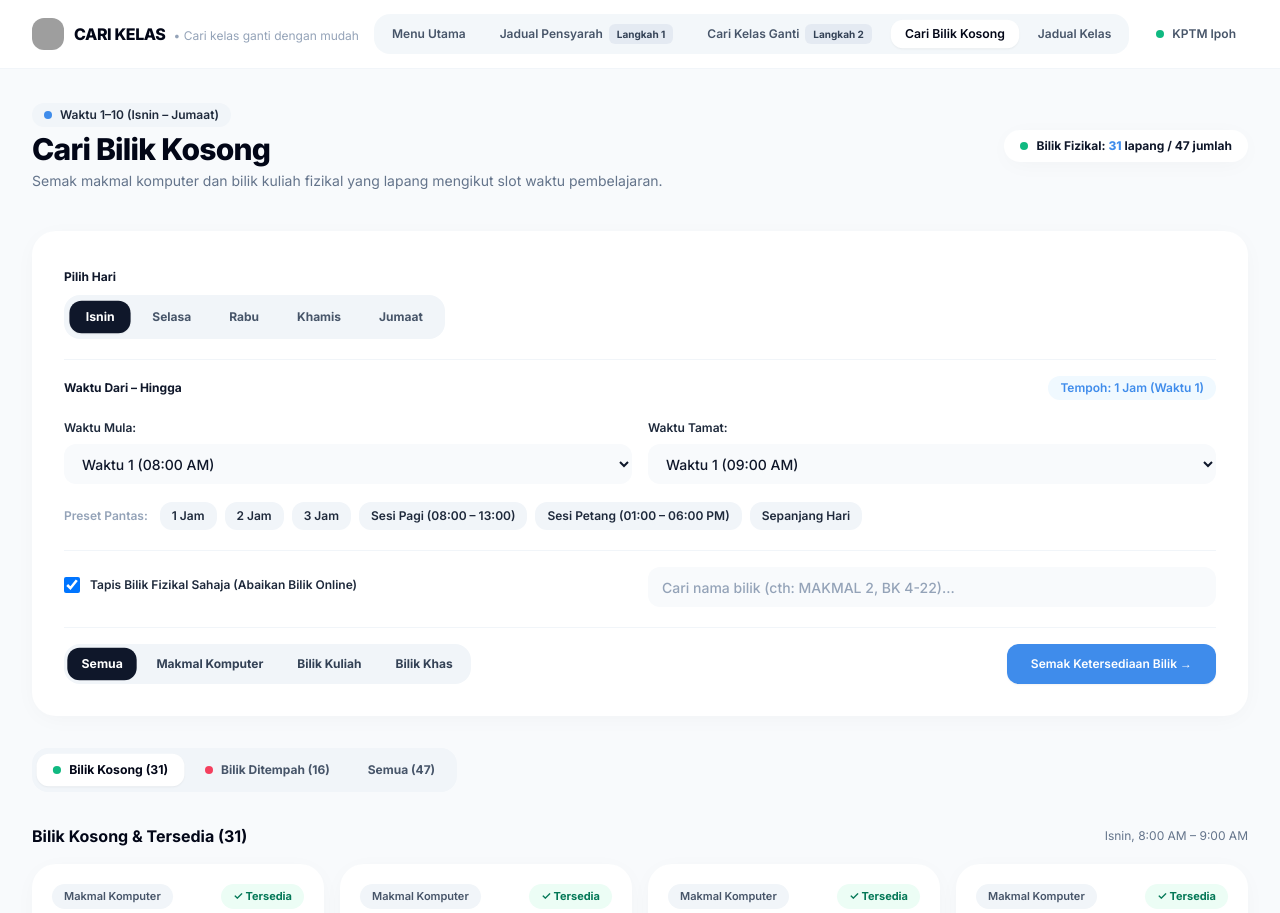
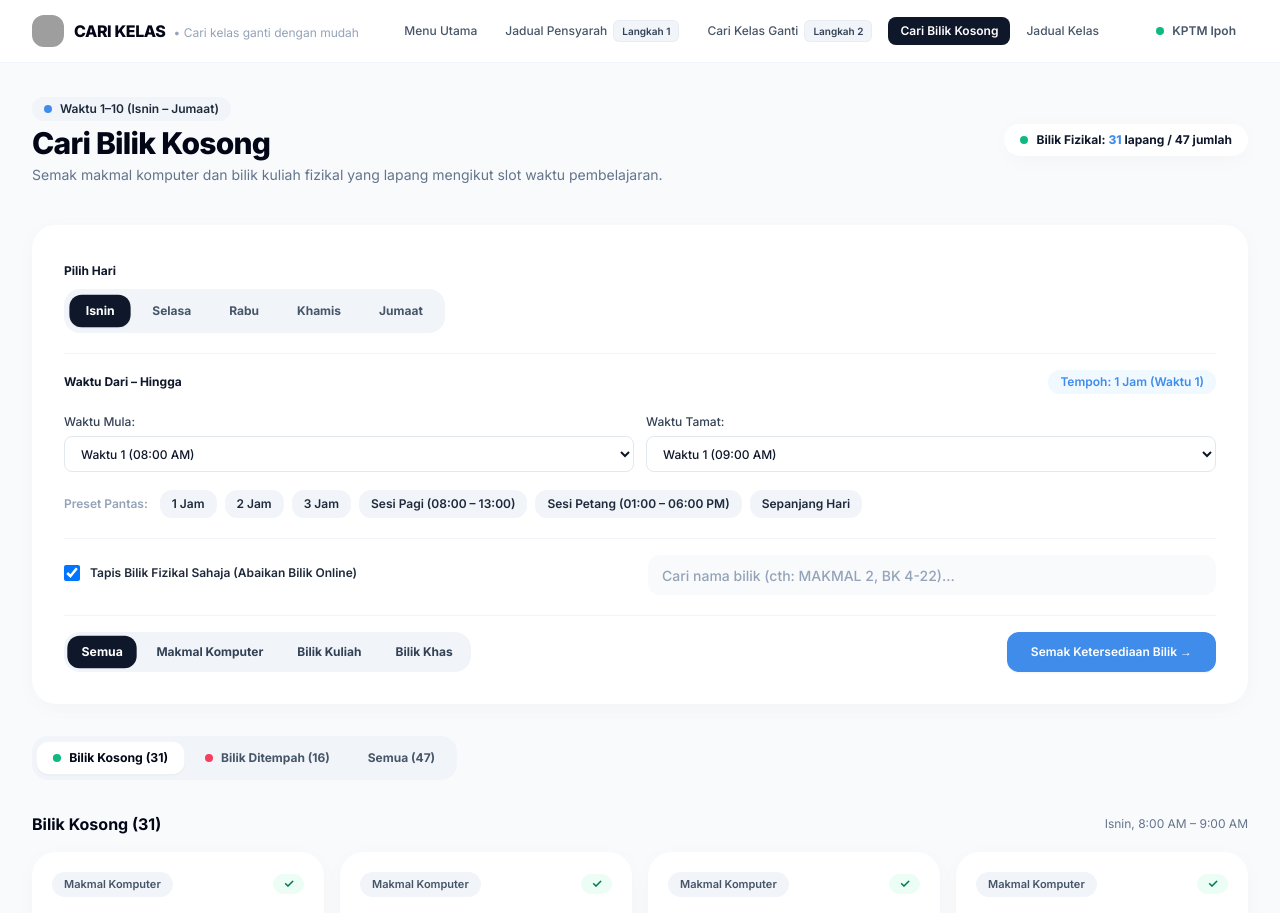
Before and after one commit to syfxai/cari_kelas, a Next.js app: page /rooms in a window 1280 px wide. Shown: the top 913 px of the page. Built offline with nearby package versions, Linux system fonts and the light colour scheme; grey boxes are pictures that could not be loaded.

Commit message:
fix(ui): clean navbar styles, neutral dropdown inputs, simplified checkmark badge, and update master design guidelines

```diff
--- a/src/app/replacement/page.tsx
+++ b/src/app/replacement/page.tsx
@@ -534,7 +534,7 @@ export default function ReplacementPage() {
               id="select-teacher"
               value={teacherName}
               onChange={e => handleTeacherChange(e.target.value)}
-              className="w-full h-10 px-3.5 bg-slate-50 rounded-xl text-xs sm:text-sm font-medium text-slate-900 focus:outline-none focus:ring-2 focus:ring-[#3f8ceb] transition-colors cursor-pointer"
+              className="w-full h-9 px-3 bg-white border border-slate-200 rounded-lg text-xs font-medium text-slate-900 focus:outline-none focus:border-slate-400 transition-colors cursor-pointer"
             >
               <option value="">Pilih Pensyarah</option>
               {teacherNames.map(name => (
@@ -560,7 +560,7 @@ export default function ReplacementPage() {
               value={className}
               onChange={e => handleClassChange(e.target.value)}
               disabled={!teacher || classesTaughtByTeacher.length === 0}
-              className="w-full h-10 px-3.5 bg-slate-50 rounded-xl text-xs sm:text-sm font-medium text-slate-900 focus:outline-none focus:ring-2 focus:ring-[#3f8ceb] transition-colors disabled:opacity-50 cursor-pointer"
+              className="w-full h-9 px-3 bg-white border border-slate-200 rounded-lg text-xs font-medium text-slate-900 focus:outline-none focus:border-slate-400 transition-colors disabled:opacity-50 cursor-pointer"
             >
               <option value="">
                 {!teacher
@@ -587,7 +587,7 @@ export default function ReplacementPage() {
               value={sourceKey}
               onChange={e => handleSlotChange(e.target.value)}
               disabled={!className || classSlotsForTeacher.length === 0}
-              className="w-full h-10 px-3.5 bg-slate-50 rounded-xl text-xs sm:text-sm font-medium text-slate-900 focus:outline-none focus:ring-2 focus:ring-[#3f8ceb] transition-colors disabled:opacity-50 cursor-pointer"
+              className="w-full h-9 px-3 bg-white border border-slate-200 rounded-lg text-xs font-medium text-slate-900 focus:outline-none focus:border-slate-400 transition-colors disabled:opacity-50 cursor-pointer"
             >
               <option value="">
                 {!className ? 'Pilih kelas dahulu' : 'Pilih slot waktu'}
--- a/src/app/rooms/page.tsx
+++ b/src/app/rooms/page.tsx
@@ -389,13 +389,13 @@ export default function RoomsPage() {
                 </span>
               </div>
 
-              <div className="grid grid-cols-1 sm:grid-cols-2 lg:grid-cols-12 gap-4 items-center">
-                <div className="lg:col-span-6 space-y-1.5">
-                  <span className="text-xs font-semibold text-slate-800">Waktu Mula:</span>
+              <div className="grid grid-cols-1 sm:grid-cols-2 lg:grid-cols-12 gap-3 items-center">
+                <div className="lg:col-span-6 space-y-1">
+                  <span className="text-xs font-medium text-slate-700">Waktu Mula:</span>
                   <select
                     value={timeStart}
                     onChange={e => handleTimeStartChange(e.target.value)}
-                    className="w-full h-10 px-3.5 bg-slate-50 rounded-xl text-xs sm:text-sm font-medium text-slate-900 focus:outline-none focus:ring-2 focus:ring-[#3f8ceb] transition-colors cursor-pointer"
+                    className="w-full h-9 px-3 bg-white border border-slate-200 rounded-lg text-xs font-medium text-slate-900 focus:outline-none focus:border-slate-400 transition-colors cursor-pointer"
                   >
                     {PERIOD_START_OPTIONS.map(opt => (
                       <option key={opt.value} value={opt.value}>
@@ -405,12 +405,12 @@ export default function RoomsPage() {
                   </select>
                 </div>
 
-                <div className="lg:col-span-6 space-y-1.5">
-                  <span className="text-xs font-semibold text-slate-800">Waktu Tamat:</span>
+                <div className="lg:col-span-6 space-y-1">
+                  <span className="text-xs font-medium text-slate-700">Waktu Tamat:</span>
                   <select
                     value={timeEnd}
                     onChange={e => handleTimeEndChange(e.target.value)}
-                    className="w-full h-10 px-3.5 bg-slate-50 rounded-xl text-xs sm:text-sm font-medium text-slate-900 focus:outline-none focus:ring-2 focus:ring-[#3f8ceb] transition-colors cursor-pointer"
+                    className="w-full h-9 px-3 bg-white border border-slate-200 rounded-lg text-xs font-medium text-slate-900 focus:outline-none focus:border-slate-400 transition-colors cursor-pointer"
                   >
                     {PERIOD_END_OPTIONS.map(opt => {
                       const disabled = timeToMinutes(opt.value) <= timeToMinutes(timeStart);
@@ -558,7 +558,7 @@ export default function RoomsPage() {
               <div className="space-y-4">
                 <div className="flex items-center justify-between">
                   <h2 className="text-base font-bold text-slate-950">
-                    Bilik Kosong & Tersedia ({filteredAvailable.length})
+                    Bilik Kosong ({filteredAvailable.length})
                   </h2>
                   <span className="text-xs text-slate-500">
                     {DAY_LABELS[selectedDay]}, {formatTime(timeStart)} – {formatTime(timeEnd)}
@@ -580,8 +580,8 @@ export default function RoomsPage() {
                               <span className="text-[11px] font-semibold text-slate-600 bg-slate-100 px-3 py-1 rounded-full">
                                 {roomCategoryLabel(room.category)}
                               </span>
-                              <span className="inline-flex items-center gap-1.5 text-[11px] font-bold text-emerald-700 bg-emerald-50 px-3 py-1 rounded-full">
-                                ✓ Tersedia
+                              <span className="inline-flex items-center justify-center text-xs font-bold text-emerald-700 bg-emerald-50 px-2.5 py-0.5 rounded-full" title="Tersedia">
+                                ✓
                               </span>
                             </div>
 
--- a/src/app/test-styles/page.tsx
+++ b/src/app/test-styles/page.tsx
@@ -241,7 +241,7 @@ export default function TestStylesPage() {
                 <div className="flex items-center justify-between">
                   <span className="text-xs font-semibold text-slate-500">Makmal Komputer</span>
                   <span className="text-[11px] font-bold text-emerald-700 bg-emerald-50 px-2.5 py-0.5 rounded-full">
-                    ✓ Tersedia
+                    ✓
                   </span>
                 </div>
                 <h4 className="text-base font-extrabold text-slate-950">MAKMAL CYBER 1</h4>
@@ -252,7 +252,7 @@ export default function TestStylesPage() {
                 <div className="flex items-center justify-between">
                   <span className="text-xs font-semibold text-slate-500">Makmal Komputer</span>
                   <span className="text-[11px] font-bold text-emerald-700 bg-emerald-50 px-2.5 py-0.5 rounded-full">
-                    ✓ Tersedia
+                    ✓
                   </span>
                 </div>
                 <h4 className="text-base font-extrabold text-slate-950">MAKMAL IT 3</h4>
@@ -263,7 +263,7 @@ export default function TestStylesPage() {
                 <div className="flex items-center justify-between">
                   <span className="text-xs font-semibold text-slate-500">Bilik Kuliah</span>
                   <span className="text-[11px] font-bold text-emerald-700 bg-emerald-50 px-2.5 py-0.5 rounded-full">
-                    ✓ Tersedia
+                    ✓
                   </span>
                 </div>
                 <h4 className="text-base font-extrabold text-slate-950">BILIK KULIAH 201</h4>
@@ -414,7 +414,7 @@ export default function TestStylesPage() {
                 <div className="flex items-center justify-between">
                   <span className="text-xs font-semibold text-slate-500">Makmal Komputer</span>
                   <span className="text-[11px] font-bold text-emerald-700 bg-emerald-50 border border-emerald-200/60 px-2.5 py-0.5 rounded-full">
-                    ✓ Tersedia
+                    ✓
                   </span>
                 </div>
                 <h4 className="text-base font-extrabold text-slate-900">MAKMAL CYBER 1</h4>
@@ -425,7 +425,7 @@ export default function TestStylesPage() {
                 <div className="flex items-center justify-between">
                   <span className="text-xs font-semibold text-slate-500">Makmal Komputer</span>
                   <span className="text-[11px] font-bold text-emerald-700 bg-emerald-50 border border-emerald-200/60 px-2.5 py-0.5 rounded-full">
-                    ✓ Tersedia
+                    ✓
                   </span>
                 </div>
                 <h4 className="text-base font-extrabold text-slate-900">MAKMAL IT 3</h4>
@@ -436,7 +436,7 @@ export default function TestStylesPage() {
                 <div className="flex items-center justify-between">
                   <span className="text-xs font-semibold text-slate-500">Bilik Kuliah</span>
                   <span className="text-[11px] font-bold text-emerald-700 bg-emerald-50 border border-emerald-200/60 px-2.5 py-0.5 rounded-full">
-                    ✓ Tersedia
+                    ✓
                   </span>
                 </div>
                 <h4 className="text-base font-extrabold text-slate-900">BILIK KULIAH 201</h4>
@@ -587,7 +587,7 @@ export default function TestStylesPage() {
                 <div className="flex items-center justify-between">
                   <span className="text-xs font-semibold text-slate-500">Makmal Komputer</span>
                   <span className="text-[11px] font-bold text-emerald-700 bg-emerald-50 px-2.5 py-0.5 rounded-full">
-                    ✓ Tersedia
+                    ✓
                   </span>
                 </div>
                 <h4 className="text-base font-extrabold text-slate-900">MAKMAL CYBER 1</h4>
@@ -598,7 +598,7 @@ export default function TestStylesPage() {
                 <div className="flex items-center justify-between">
                   <span className="text-xs font-semibold text-slate-500">Makmal Komputer</span>
                   <span className="text-[11px] font-bold text-emerald-700 bg-emerald-50 px-2.5 py-0.5 rounded-full">
-                    ✓ Tersedia
+                    ✓
                   </span>
                 </div>
                 <h4 className="text-base font-extrabold text-slate-900">MAKMAL IT 3</h4>
@@ -609,7 +609,7 @@ export default function TestStylesPage() {
                 <div className="flex items-center justify-between">
                   <span className="text-xs font-semibold text-slate-500">Bilik Kuliah</span>
                   <span className="text-[11px] font-bold text-emerald-700 bg-emerald-50 px-2.5 py-0.5 rounded-full">
-                    ✓ Tersedia
+                    ✓
                   </span>
                 </div>
                 <h4 className="text-base font-extrabold text-slate-900">BILIK KULIAH 201</h4>
@@ -760,7 +760,7 @@ export default function TestStylesPage() {
                 <div className="flex items-center justify-between">
                   <span className="text-xs font-semibold text-slate-500">Makmal Komputer</span>
                   <span className="text-[11px] font-bold text-emerald-800 bg-emerald-50 border border-emerald-200 px-2.5 py-0.5 rounded-full">
-                    ✓ Tersedia
+                    ✓
                   </span>
                 </div>
                 <h4 className="text-base font-extrabold text-slate-900">MAKMAL CYBER 1</h4>
@@ -771,7 +771,7 @@ export default function TestStylesPage() {
                 <div className="flex items-center justify-between">
                   <span className="text-xs font-semibold text-slate-500">Makmal Komputer</span>
                   <span className="text-[11px] font-bold text-emerald-800 bg-emerald-50 border border-emerald-200 px-2.5 py-0.5 rounded-full">
-                    ✓ Tersedia
+                    ✓
                   </span>
                 </div>
                 <h4 className="text-base font-extrabold text-slate-900">MAKMAL IT 3</h4>
@@ -782,7 +782,7 @@ export default function TestStylesPage() {
                 <div className="flex items-center justify-between">
                   <span className="text-xs font-semibold text-slate-500">Bilik Kuliah</span>
                   <span className="text-[11px] font-bold text-emerald-800 bg-emerald-50 border border-emerald-200 px-2.5 py-0.5 rounded-full">
-                    ✓ Tersedia
+                    ✓
                   </span>
                 </div>
                 <h4 className="text-base font-extrabold text-slate-900">BILIK KULIAH 201</h4>
@@ -933,7 +933,7 @@ export default function TestStylesPage() {
                 <div className="flex items-center justify-between">
                   <span className="text-xs font-bold text-slate-500">Makmal Komputer</span>
                   <span className="text-[11px] font-bold text-emerald-900 bg-emerald-100 px-2.5 py-0.5 rounded-md">
-                    ✓ Tersedia
+                    ✓
                   </span>
                 </div>
                 <h4 className="text-base font-extrabold text-slate-950">MAKMAL CYBER 1</h4>
@@ -944,7 +944,7 @@ export default function TestStylesPage() {
                 <div className="flex items-center justify-between">
                   <span className="text-xs font-bold text-slate-500">Makmal Komputer</span>
                   <span className="text-[11px] font-bold text-emerald-900 bg-emerald-100 px-2.5 py-0.5 rounded-md">
-                    ✓ Tersedia
+                    ✓
                   </span>
                 </div>
                 <h4 className="text-base font-extrabold text-slate-950">MAKMAL IT 3</h4>
@@ -955,7 +955,7 @@ export default function TestStylesPage() {
                 <div className="flex items-center justify-between">
                   <span className="text-xs font-bold text-slate-500">Bilik Kuliah</span>
                   <span className="text-[11px] font-bold text-emerald-900 bg-emerald-100 px-2.5 py-0.5 rounded-md">
-                    ✓ Tersedia
+                    ✓
                   </span>
                 </div>
                 <h4 className="text-base font-extrabold text-slate-950">BILIK KULIAH 201</h4>
@@ -1133,7 +1133,7 @@ export default function TestStylesPage() {
           <div className="p-6 sm:p-8 bg-white rounded-3xl shadow-[0_4px_24px_-4px_rgba(0,0,0,0.04)] space-y-4">
             <div className="flex items-center gap-2">
               <span className="px-3 py-1 rounded-full bg-slate-900 text-white text-xs font-bold">3. GAYA APPLE</span>
-              <h3 className="text-lg font-bold text-slate-950">🍎 5 Peraturan Emas Gaya Apple</h3>
+              <h3 className="text-lg font-bold text-slate-950">🍎 Peraturan Emas Gaya Apple & Komponen</h3>
             </div>
             <ul className="space-y-2.5 text-xs sm:text-sm text-slate-600">
               <li className="flex items-start gap-2.5">
@@ -1142,18 +1142,22 @@ export default function TestStylesPage() {
               </li>
               <li className="flex items-start gap-2.5">
                 <span className="w-5 h-5 rounded-full bg-slate-100 text-slate-900 flex items-center justify-center font-bold text-xs shrink-0 mt-0.5">2</span>
-                <div><strong>Butang Sekunder Apple:</strong> Background telus dengan outline hitam 1px (`border border-slate-900`), bertukar menjadi fill hitam padat bila dihover.</div>
+                <div><strong>Kotak Dropdown & Input:</strong> Guna border neutral halus `bg-white border border-slate-200 rounded-lg text-xs font-medium focus:outline-none focus:border-slate-400`. <strong>JANGAN</strong> guna focus ring biru tebal (`focus:ring-2 focus:ring-[#3f8ceb]`).</div>
               </li>
               <li className="flex items-start gap-2.5">
                 <span className="w-5 h-5 rounded-full bg-slate-100 text-slate-900 flex items-center justify-center font-bold text-xs shrink-0 mt-0.5">3</span>
+                <div><strong>Sub Nav / Header Bar:</strong> Kekalkan gaya asal yang bersih dan minimal. <strong>JANGAN</strong> letak kotak kontena kelabu tambahan di luar pautan navigasi.</div>
+              </li>
+              <li className="flex items-start gap-2.5">
+                <span className="w-5 h-5 rounded-full bg-slate-100 text-slate-900 flex items-center justify-center font-bold text-xs shrink-0 mt-0.5">4</span>
                 <div><strong>Sel Jadual 1px Outline:</strong> Sel lapang bergaris 1px warna tema tanpa fill, bertukar fill tema penuh bila dipilih atau dihover.</div>
               </li>
               <li className="flex items-start gap-2.5">
-                <span className="w-5 h-5 rounded-full bg-slate-100 text-slate-900 flex items-center justify-center font-bold text-xs shrink-0 mt-0.5">4</span>
-                <div><strong>Lencana Status Kemas:</strong> Gunakan tick badge `✓ Tersedia` dengan warna lembut yang tenang.</div>
+                <span className="w-5 h-5 rounded-full bg-slate-100 text-slate-900 flex items-center justify-center font-bold text-xs shrink-0 mt-0.5">5</span>
+                <div><strong>Lencana Status (Badge):</strong> Hanya gunakan simbol tick <strong>`✓`</strong> sahaja (buang perkataan "Tersedia").</div>
               </li>
               <li className="flex items-start gap-2.5">
-                <span className="w-5 h-5 rounded-full bg-slate-100 text-slate-900 flex items-center justify-center font-bold text-xs shrink-0 mt-0.5">5</span>
+                <span className="w-5 h-5 rounded-full bg-slate-100 text-slate-900 flex items-center justify-center font-bold text-xs shrink-0 mt-0.5">6</span>
                 <div><strong>Kotak Notis Elegan:</strong> Latar `bg-slate-50` dengan teks gelap, elakkan kotak kuning/oren yang menyilaukan mata.</div>
               </li>
             </ul>
--- a/src/components/AppShell.tsx
+++ b/src/components/AppShell.tsx
@@ -74,23 +74,23 @@ export default function AppShell({ children }: AppShellProps) {
         </div>
 
         {/* Desktop Navigation Links */}
-        <nav className="hidden md:flex items-center gap-1.5 p-1 bg-slate-100/80 rounded-2xl">
+        <nav className="hidden md:flex items-center gap-1">
           {navigation.map((item) => {
             const isActive = pathname === item.href;
             return (
               <Link
                 key={item.name}
                 href={item.href}
-                className={`px-3.5 py-1.5 rounded-xl text-xs font-semibold transition-all flex items-center gap-1.5 ${
+                className={`px-3 py-1.5 rounded-lg text-xs font-medium transition-colors flex items-center gap-1.5 ${
                   isActive
-                    ? 'bg-white text-slate-950 shadow-sm scale-[1.02]'
-                    : 'text-slate-600 hover:text-slate-950 hover:bg-white/50'
+                    ? 'bg-slate-900 text-white font-semibold'
+                    : 'text-slate-600 hover:text-slate-900 hover:bg-slate-100'
                 }`}
               >
                 <span>{item.name}</span>
                 {item.badge && (
-                  <span className={`text-[10px] px-2 py-0.5 rounded-md font-bold tracking-normal ${
-                    isActive ? 'bg-sky-50 text-[#3f8ceb]' : 'bg-slate-200/80 text-slate-700'
+                  <span className={`text-[10px] px-2 py-0.5 rounded-md font-semibold tracking-normal ${
+                    isActive ? 'bg-white/20 text-white' : 'bg-slate-100 text-slate-700 border border-slate-200/60'
                   }`}>
                     {item.badge}
                   </span>
```
Also changed, not shown: 1 other file (tests, documents, lock files or other folders).
